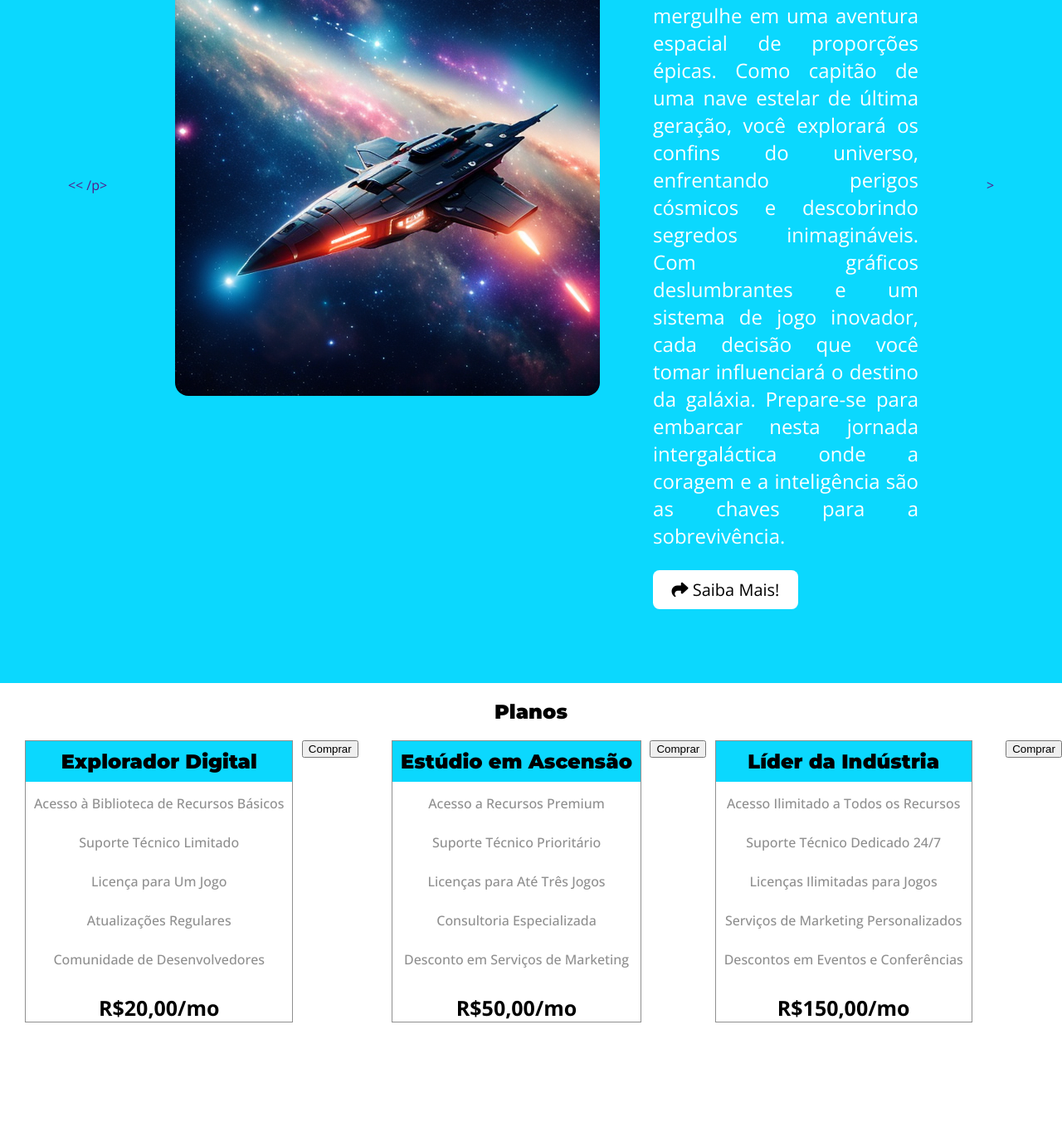
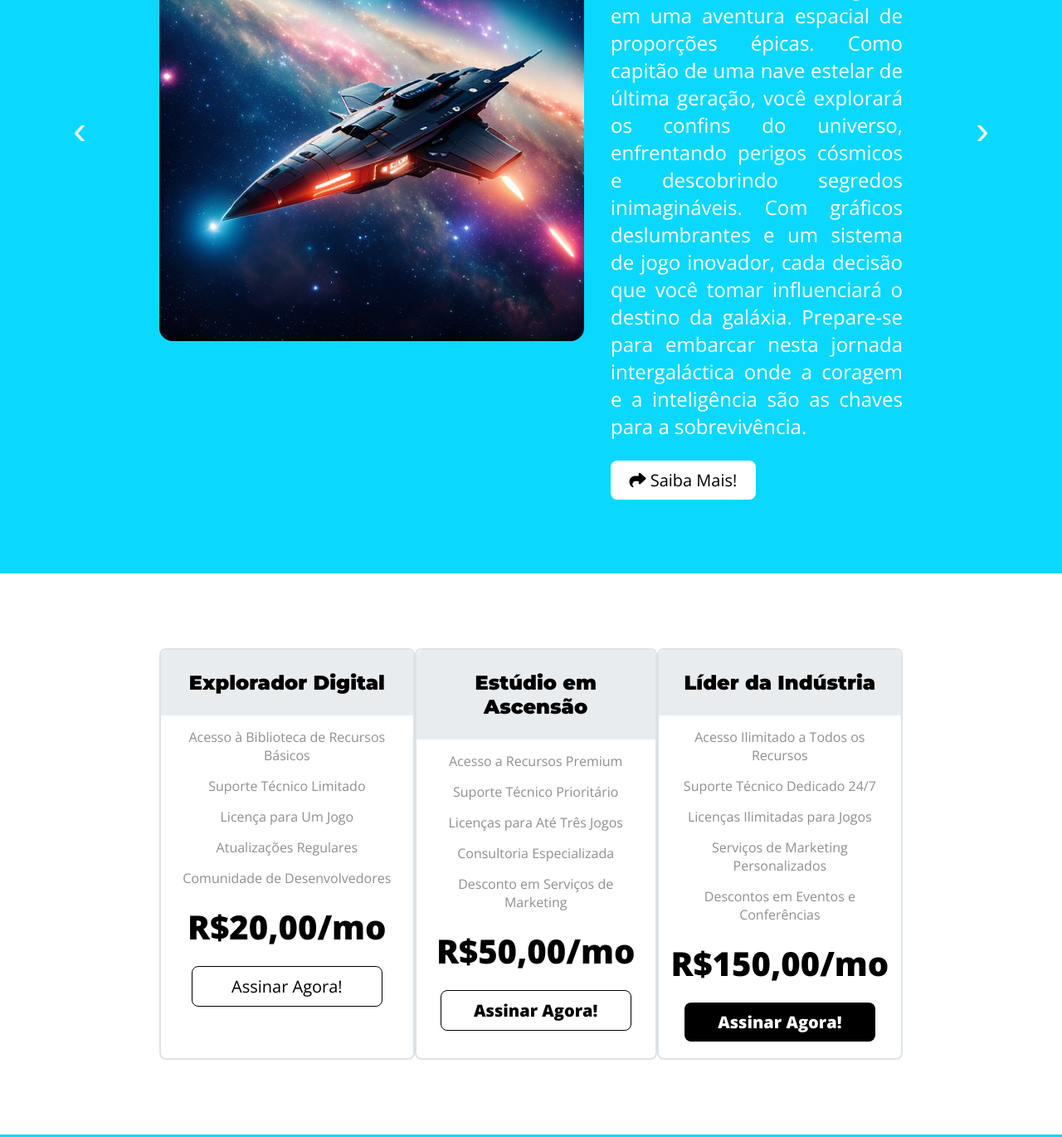
Before and after one commit to Matheussgb/Projeto-Playtech, a plain HTML site: page Playtech-project-main/index.html in a window 1280 px wide. Shown: the part 1560-2930 px from the top of the page at 83% size. Before the commit the page ends 2792 px from the top, so only its background shows below. Drawn offline with nearby package versions, Linux system fonts and the light colour scheme.

Commit message:
Add files via upload

```diff
--- a/Playtech-project-main/index.html
+++ b/Playtech-project-main/index.html
@@ -12,9 +12,7 @@
     <!-- Fonts -->
     <link rel="preconnect" href="https://fonts.googleapis.com">
     <link rel="preconnect" href="https://fonts.gstatic.com" crossorigin>
-  <link
-    href="https://fonts.googleapis.com/css2?family=Montserrat:ital,wght@0,100..900;1,100..900&family=Open+Sans:ital,wght@0,300..800;1,300..800&display=swap"
-    rel="stylesheet">
+    <link href="https://fonts.googleapis.com/css2?family=Montserrat:ital,wght@0,100..900;1,100..900&family=Open+Sans:ital,wght@0,300..800;1,300..800&display=swap" rel="stylesheet">
 
     <!-- Favicon -->
     <link rel="shortcut icon" href="assets/favicon/transparent-favicon.png" type="image/x-icon">
@@ -25,9 +23,6 @@
     <!-- Styles -->
     <link rel="stylesheet" href="styles/layout.css">
     <link rel="stylesheet" href="styles/style.css">
-
-  <!-- Scripts -->
-  <script src="scripts/index.js"></script>
 
     <!-- Page Title -->
     <title>Home | PlayTech</title>
@@ -58,7 +53,7 @@
                 <a href="#advantages">Portifólio</a>
               </div>
               <div class="link-container">
-              <a href="">Planos</a>
+                <a href="#prices">Planos</a>
               </div>
               <div class="link-container">
                 <a href="">Sobre</a>
@@ -111,29 +106,23 @@
         <div class="sbs container">
           <div class="spacer"></div>
           <div>
-          <a href="">
-            <p>
-              << /p>
-          </a>
+            <button class="slide-arrow" id="slide-arrow-prev">&#8249;</button>
           </div>
           <div class="spacer"></div>
-        <div class="sbs cards-container">
-          <div class="sbs card">
+          <div class="slider-wrapper">
+            <ul class="sbs slides-container" id="slides-container">
+              <li class="sbs slide">
                 <div><img src="assets/images/space-ship.png" alt="Quantum-quest-game-image"></div>
                 <div class="text-container">
                   <h2>Quantum Quest: A Fronteira do Infinito</h2>
-              <p>Em Quantum Quest, mergulhe em uma aventura espacial de proporções épicas. Como capitão de uma nave
-                estelar de última geração, você explorará os confins do universo, enfrentando perigos cósmicos e
-                descobrindo segredos inimagináveis. Com gráficos deslumbrantes e um sistema de jogo inovador, cada
-                decisão que você tomar influenciará o destino da galáxia. Prepare-se para embarcar nesta jornada
-                intergaláctica onde a coragem e a inteligência são as chaves para a sobrevivência.</p>
+                  <p>Em Quantum Quest, mergulhe em uma aventura espacial de proporções épicas. Como capitão de uma nave estelar de última geração, você explorará os confins do universo, enfrentando perigos cósmicos e descobrindo segredos inimagináveis. Com gráficos deslumbrantes e um sistema de jogo inovador, cada decisão que você tomar influenciará o destino da galáxia. Prepare-se para embarcar nesta jornada intergaláctica onde a coragem e a inteligência são as chaves para a sobrevivência.</p>
                   <button class="button">
                     <i class="fa-solid fa-share"></i>
                     Saiba Mais!
                   </button>
                 </div>
-          </div>
-          <!-- <div class="sbs card">
+              </li>
+              <li class="sbs slide">
                 <div><img src="assets/images/magician.png" alt="Reinos-da-magia-game-image"></div>
                 <div class="text-container">
                   <h2>Reinos da Magia: A Ascensão do Feiticeiro</h2>
@@ -143,8 +132,8 @@
                     Saiba Mais!
                   </button>
                 </div>
-            </div>
-            <div class="sbs card">
+              </li>
+              <li class="sbs slide">
                 <div><img src="assets/images/robots.png" alt="Guerra-das-maquinas-game-image"></div>
                 <div class="text-container">
                   <h2>Guerra das Máquinas: Revolução Cibernética</h2>
@@ -154,27 +143,24 @@
                     Saiba Mais!
                   </button>
                 </div>
-            </div> -->
+              </li>
+            </ul>
           </div>
           <div class="spacer"></div>
           <div>
-          <a href="">
-            <p>></p>
-          </a>
+            <button class="slide-arrow" id="slide-arrow-next">&#8250;</button>
           </div>
           <div class="spacer"></div>
         </div>
       </section>
 
       <!-- Prices Section -->
+      <section id="prices">
+        <div class="container colum">
+
           <!--plano-1-->
-    <section>
-      <div class="price-h1">
-        <h1>Planos</h1>
-      </div>
-      <div class="colum">
           <div class="plano-1">
-          <h1 class="h1-color">Explorador Digital</h1>
+            <h3 class="title">Explorador Digital</h3>
             <div class="listas-p1">
               <ul class="p1">
                 <li>Acesso à Biblioteca de Recursos Básicos</li>
@@ -192,16 +178,17 @@
                 <li>Comunidade de Desenvolvedores</li>
               </ul>
             </div>
-          <div class="price-plano-1">
+            <div class="plan-price">
               <p>R$20,00/mo</p>
             </div>
+            <button class="fplan-button">
+              Assinar Agora!
+            </button>
           </div>
-        <div class="btn-comprar"><button>Comprar</button></div>
 
           <!--plano-2-->
-
           <div class="plano-2">
-          <h1 class="h1-color"> Estúdio em Ascensão</h1>
+            <h3 class="title"> Estúdio em Ascensão</h3>
             <div class="listas-p2">
               <ul class="p2">
                 <li>Acesso a Recursos Premium</li>
@@ -219,18 +206,17 @@
                 <li>Desconto em Serviços de Marketing</li>
               </ul>
             </div>
-          <div class="price-plano-1">
+            <div class="plan-price">
               <p>R$50,00/mo</p>
             </div>
-        </div>
-        <div class="btn-comprar">
-          <button>Comprar</button>
+            <button class="splan-button">
+              Assinar Agora!
+            </button>
           </div>
 
           <!--plano-3-->
-
           <div class="plano-3">
-          <h1 class="h1-color">Líder da Indústria</h1>
+            <h3 class="title">Líder da Indústria</h3>
             <div class="listas-p3">
               <ul class="p3">
                 <li>Acesso Ilimitado a Todos os Recursos</li>
@@ -248,17 +234,29 @@
                 <li>Descontos em Eventos e Conferências</li>
               </ul>
             </div>
-          <div class="price-plano-1">
+            <div class="plan-price">
               <p>R$150,00/mo</p>
             </div>
+            <button class="tplan-button">
+              Assinar Agora!
+            </button>
           </div>
-        <div class="btn-comprar"> <button>Comprar</button></div>
         </div>
-
       </section>
 
       <!-- About Section -->
-    <section></section>
+      <section>
+        <div class="conteiner-PlayTech">
+          <div class="img-left">
+            <img src="./assets/logos/logo-dark-mode.png" alt="Logo PlayTech">
+          </div>
+          <div class="txt-PlayTech">
+            <h2 class="txt-h2">A Playtech é uma empresa líder em tecnologia de jogos</h2>
+            <p class="txt-simples"> dedicada a transformar diversão em experiências digitais inovadoras. Com foco no desenvolvimento de jogos de alta qualidade, buscamos oferecer aos jogadores uma jornada emocionante e imersiva. Nossa equipe apaixonada e talentosa está comprometida em criar produtos excepcionais que redefinem os limites da imaginação e da tecnologia.
+            </p>
+          </div>
+        </div>
+      </section>
 
       <!-- Testimonials Section -->
       <section></section>
@@ -271,6 +269,9 @@
     <!-- Page Footer -->
     <footer></footer>
 
+    <!-- Scripts -->
+    <script src="scripts/index.js"></script>
+
   </body>
 
 </html>
--- a/Playtech-project-main/styles/layout.css
+++ b/Playtech-project-main/styles/layout.css
@@ -105,12 +105,41 @@ header .presentation-video-container video {
   padding: 7vw 0;
 }
 
-#portifolios .cards-container {
+#portifolios ul {
+  padding: 0;
+}
+
+#portifolios .slider-wrapper {
+  position: relative;
+  overflow: hidden;
+}
+
+#portifolios .slides-container {
   width: 70vw;
+  height: 100%;
+  margin: 0;
+  padding: 0;
+  overflow: scroll;
+}
+#portifolios .slides-container::-webkit-scrollbar {
+  width: 0;
+  height: 0;
+}
+
+#portifolios .slide {
+  width: 100%;
+  height: 100%;
+  flex: 1 0 100%;
+}
+
+#portifolios .slide-arrow {
+  width: 2rem;
+  height: 4rem;
+  padding: 0;
 }
 
 #portifolios .text-container {
-  margin-left: 5vw;
+  margin-left: 2.5vw;
 }
 
 #portifolios .text-container p {
@@ -124,6 +153,10 @@ header .presentation-video-container video {
 }
 
 /* Prices Section */
+#prices .container {
+  padding: 7vw 15vw;
+  text-align: center;
+}
 
 /* About Section */
 
--- a/Playtech-project-main/styles/style.css
+++ b/Playtech-project-main/styles/style.css
@@ -18,21 +18,10 @@ a {
   font-weight: 400;
 }
 
-ul li {
-  font-family: "Open Sans";
-  font-weight: 500;
-}
-
-.listas-p1 .p1, .listas-p2 .p2, .listas-p3 .p3{
-  list-style: none;
-  padding: 10px;
-  padding-top: 15px;
-}
-
 
 /* Page Header ------------------------------------------------------------- */
 
-/* Navbar */
+/* Navbar (João Paulo) */
 header .title-container a {
   font-family: "Montserrat";
   font-size: 1.5rem;
@@ -50,7 +39,7 @@ header .link-container a:hover {
   color: black;
 }
 
-/* Presentation */
+/* Presentation (João Paulo) */
 header .video-filter {
   background-color: black;
   filter: alpha(opacity=25);
@@ -61,7 +50,7 @@ header .video-filter {
 /* Page Main --------------------------------------------------------------- */
 
 
-/* Advantages Section */
+/* Advantages Section (João Paulo) */
 #advantages h3 {
   font-size: 1.5rem;
 }
@@ -71,9 +60,29 @@ header .video-filter {
   color: #8f8f8f;
 }
 
-/* Portifolios Section */
+/* Portifolios Section (João Paulo) */
 #portifolios .container {
   background-color: #0BD8FE;
+}
+
+#portifolios .slides-container {
+  list-style: none;
+  scroll-behavior: smooth;
+  scrollbar-width: none;
+  -ms-overflow-style: none;
+}
+
+#portifolios .slide-arrow {
+  border: none;
+  font-size: 3rem;
+  cursor: pointer;
+  color: white;
+  background-color: transparent;
+  transition: .5s;
+}
+
+#portifolios .slide-arrow:hover {
+  color: #c6c7c8;
 }
 
 #portifolios img {
@@ -106,77 +115,157 @@ header .video-filter {
   background: #c6c7c8;
 }
 
-/* Prices Section */
-
-.price-h1{
-  text-align: center;
-  padding: 20px;
-
+/* Prices Section (Matheus) */
+#prices li {
+  font-family: "Open Sans";
 }
 
-.h1-color{
-  background-color:#0BD8FE;
-  padding: 10px;
-}
-.plano-1{
-  text-align: center;
-  margin-left: 30px;
-  border: 1px solid #8f8f8f;
+#prices ul {
+  padding-left: 0;
 }
 
-.plano-1 .p1{
+#prices .p1, #prices .p2, #prices .p3{
+  list-style: none;
+  margin-top: 15px;
+}
+
+#prices .plano-1{
+  border: 2px solid #dee2e6;
+  border-radius: .5rem;
+}
+
+#prices .title{
+  padding: 25px;
+  font-size: 1.5rem;
+  color: black;
+  border-radius: .5rem .5rem 0 0;
+  background-color:#e9ecef;
+}
+
+#prices .plano-1 .p1{
   font-weight: 400;
   color: #8f8f8f;
+  font-size: 1rem;
 }
 
-.listas-p1{
-  text-align: center;
+#prices .listas-p1{
+  padding: 0 25px;
 }
 
 
-.plano-2{
-  text-align: center;
-  margin-left: 30px;
-  border: 1px solid #8f8f8f;
+#prices .plano-2{
+  border: 2px solid #dee2e6;
+  border-radius: .5rem;
 }
 
-.plano-2 .p2{
+#prices .plano-2 .p2{
+  color: #8f8f8f;
+  font-weight: 400;
+  font-size: 1rem;
+}
+
+#prices .listas-p2{
+  padding: 0 25px;
+}
+
+#prices .plano-3{
+  border: 2px solid #dee2e6;
+  border-radius: .5rem;
+  font-size: 1rem;
+}
+
+#prices .plano-3 .p3{
   color: #8f8f8f;
   font-weight: 400;
 }
 
-.listas-p2{
-  text-align: center;
+#prices .listas-p3{
+  padding: 0 25px;
 }
 
-.plano-3{
-  text-align: center;
-  margin-right: 30px;
-  border: 1px solid #8f8f8f;
+#prices .plan-price p{
+  padding-top: 20px;
+  font-weight: 900;
+  font-size: 2.5rem;
 }
 
-.plano-3 .p3{
-  color: #8f8f8f;
-  font-weight: 400;
+#prices .fplan-button, #prices .splan-button, #prices .tplan-button {
+  margin: 20px;
+  padding: 10px 22.5px;
+  width: 18vw;
+  display: inline-block;
+  font-family: "Open Sans";
+  font-size: 1.25rem;
+  text-align: center;
+  border-radius: .5rem;
+  cursor: pointer;
+  transition: .5s;
 }
 
-.listas-p3{
-  text-align: center;
+#prices .fplan-button {
+  border: black 1px solid;
+  background: transparent;
+}
+#prices .fplan-button:hover {
+  color: white;
+  background: black;
+}
+
+#prices .splan-button {
+  font-weight: 900;
+  border: black 1px solid;
+  background: transparent;
+}
+#prices .splan-button:hover {
+  color: white;
+  background: black;
+}
+
+#prices .tplan-button {
+  font-weight: 900;
+  border: none;
+  color: white;
+  background: black;
+}
+#prices .tplan-button:hover {
+  background: #565656;
+}
+
+/* About Section */
+.img-left img , .txt-PlayTech{
+  display: inline-block;
+}
+
+section .conteiner-PlayTech{
+  display: flex;
+  background-color: #0BD8FE;
 }
 
 
-.price-plano-1 p{
-  padding-top: 20px;
-  font-weight: 700;
-  font-size: 25px;
+.conteiner-PlayTech .img-left img{
+  width: 512px;
+  padding: 180px 0 160px 200px;
 }
 
+.txt-PlayTech{
+  margin-top: 10%;
+  margin-right: 200px;
+  padding-left: 50px;
+  justify-content: center;
+}
 
+.txt-PlayTech .txt-h2{
+  color: #ffffff;
+  font-size: 48px;
+  font-weight: 900;
+}
 
-
-
-
-/* About Section */
+.txt-PlayTech .txt-simples{
+  margin: 25px 0 0;
+  text-align: justify;
+  color: #ffffff;
+  font-size: 24px;
+}
 
 /* Testimonials Section */
 
```
Also changed, not shown: Playtech-project-main/scripts/index.js (+29 -0 lines). Lines whose indentation alone changed are shown as unchanged.
